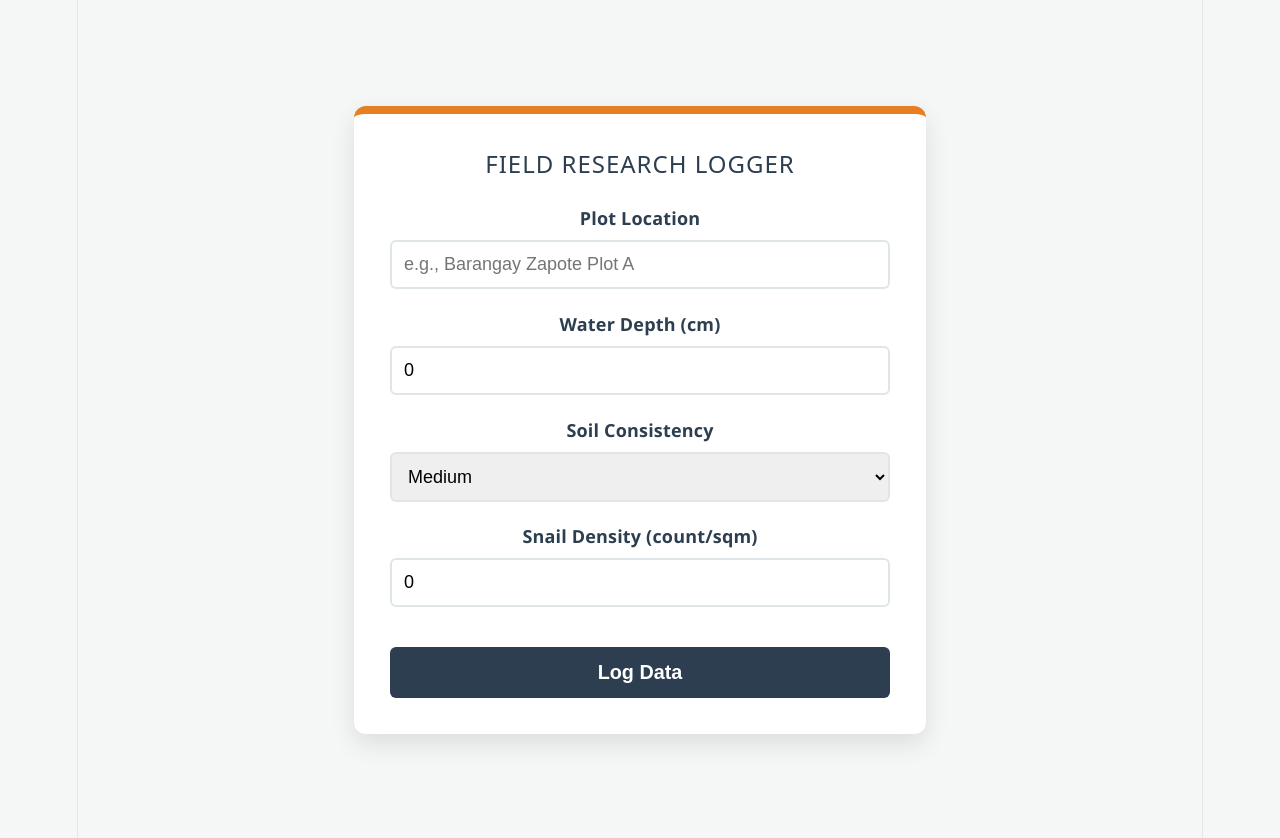
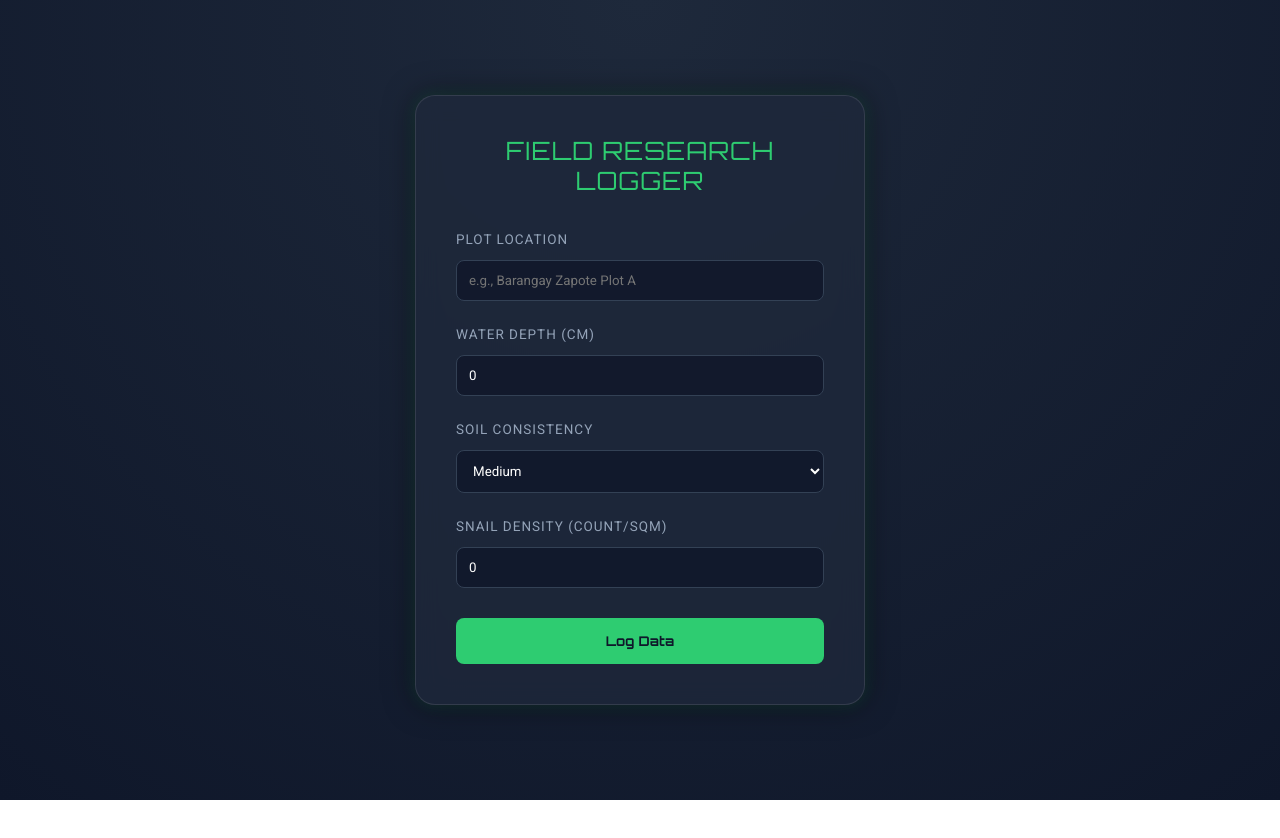
Before and after one commit to JacquelineToquero/reactViteApp, a React (Vite) app in the folder my-vite-react-app/: page / in a window 1280 px wide. After the commit the page ends 800 px from the top, so only its background shows below. Built offline with nearby package versions, Linux system fonts and the light colour scheme.

Commit message:
Update ResearchLogger.css
updated css

```diff
--- a/my-vite-react-app/src/components/ResearchLogger.css
+++ b/my-vite-react-app/src/components/ResearchLogger.css
@@ -1,92 +1,98 @@
 /* ResearchLogger.css */
-:root {
-  --primary-blue: #2c3e50;
-  --action-orange: #e67e22;
-  --bg-light: #f4f7f6;
-  --text-dark: #333;
-  --white: #ffffff;
+@import url('https://fonts.googleapis.com/css2?family=Orbitron:wght@400;700&family=Roboto:wght@300;400;700&display=swap');
+
+/* Force reset everything */
+* {
+  box-sizing: border-box;
+  margin: 0;
+  padding: 0;
 }
 
-body, html {
-  margin: 0;
-  padding: 0;
-  font-family: 'Segoe UI', Roboto, sans-serif;
-  background-color: var(--bg-light);
+body {
+  background: #0f172a;
+  min-height: 100vh;
+  width: 100vw;
+  overflow: hidden;
 }
 
 .logger-container {
+  position: fixed;
+  top: 0;
+  left: 0;
+  width: 100vw;
+  height: 100vh;
   display: flex;
   justify-content: center;
   align-items: center;
-  min-height: 100vh;
-  padding: 20px;
+  background: radial-gradient(circle at top center, #1e293b 0%, #0f172a 100%);
 }
 
 .logger-card {
-  background: var(--white);
-  padding: 2rem;
-  border-radius: 12px;
-  box-shadow: 0 10px 25px rgba(0,0,0,0.1);
-  width: 100%;
-  max-width: 500px;
-  border-top: 8px solid var(--action-orange); /* Thesis Branding */
+  width: 90%;
+  max-width: 450px;
+  background: rgba(30, 41, 59, 0.8);
+  backdrop-filter: blur(12px);
+  border: 1px solid rgba(255, 255, 255, 0.1);
+  border-radius: 20px;
+  padding: 40px;
+  box-shadow: 0 0 30px rgba(0, 0, 0, 0.5), 0 0 15px rgba(46, 204, 113, 0.2);
 }
 
 h2 {
-  color: var(--primary-blue);
+  font-family: 'Orbitron', sans-serif;
+  color: #2ecc71;
   text-align: center;
-  margin-bottom: 1.5rem;
-  text-transform: uppercase;
+  font-size: 1.4rem;
+  margin-bottom: 30px;
   letter-spacing: 1px;
 }
 
 .input-group {
-  margin-bottom: 1.2rem;
+  margin-bottom: 20px;
+  display: flex;
+  flex-direction: column; /* This fixes the overlapping labels */
+  text-align: left;
 }
 
-label {
-  display: block;
-  margin-bottom: 0.5rem;
-  font-weight: 600;
-  color: var(--primary-blue);
+.input-group label {
+  font-family: 'Roboto', sans-serif;
+  color: #94a3b8;
+  font-size: 0.75rem;
+  text-transform: uppercase;
+  margin-bottom: 8px;
+  letter-spacing: 1px;
 }
 
-input, select {
+.input-group input, .input-group select {
   width: 100%;
   padding: 12px;
-  border: 2px solid #dfe6e9;
-  border-radius: 6px;
-  font-size: 1rem;
-  box-sizing: border-box; /* Ensures padding doesn't break width */
-  transition: border-color 0.3s ease;
+  background: rgba(15, 23, 42, 0.8);
+  border: 1px solid #334155;
+  border-radius: 8px;
+  color: white;
+  font-family: 'Roboto', sans-serif;
 }
 
-input:focus, select:focus {
+.input-group input:focus {
   outline: none;
-  border-color: var(--action-orange);
+  border-color: #2ecc71;
 }
 
 .submit-btn {
   width: 100%;
-  padding: 14px;
-  background-color: var(--primary-blue);
-  color: var(--white);
+  padding: 15px;
+  background: #2ecc71;
   border: none;
-  border-radius: 6px;
-  font-size: 1.1rem;
+  border-radius: 8px;
+  color: #0f172a;
+  font-family: 'Orbitron', sans-serif;
   font-weight: bold;
   cursor: pointer;
-  transition: background 0.3s ease;
-  margin-top: 1rem;
+  margin-top: 10px;
+  transition: 0.3s ease;
 }
 
 .submit-btn:hover {
-  background-color: #34495e;
+  background: #27ae60;
+  box-shadow: 0 0 15px rgba(46, 204, 113, 0.4);
 }
-
-/* Mobile optimization for use in Barangay Zapote */
-@media (max-width: 480px) {
-  .logger-card {
-    padding: 1.5rem;
-  }
-}
```
